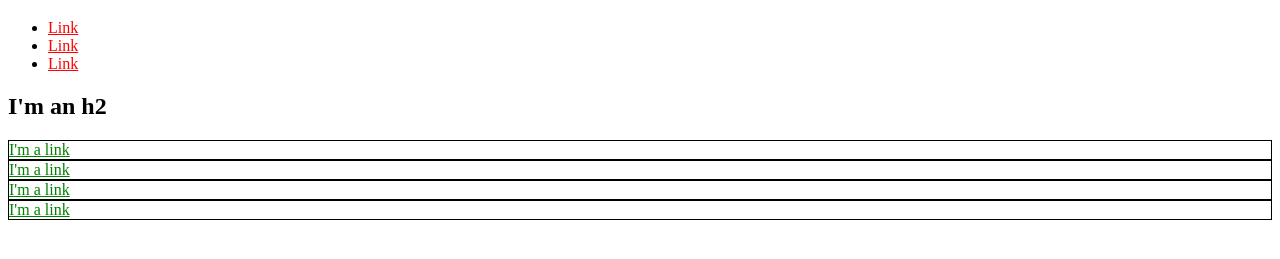
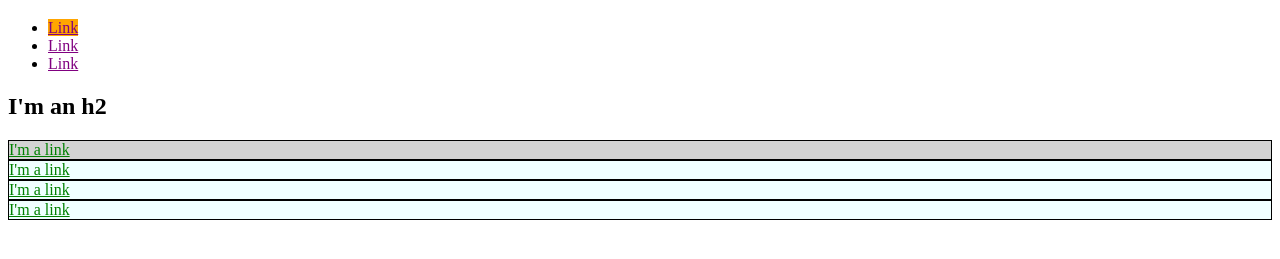
Before and after one commit to therealrodk/therealrodk.github.io, a plain HTML site: page index.html in a window 1280 px wide. Shown: the part 61-320 px from the top of the page. Drawn offline with Linux system fonts and the light colour scheme.

Commit message:
Update styles

```diff
--- a/index.html
+++ b/index.html
@@ -3,32 +3,52 @@
   <head>
     <title>Test Page: Don't Panic</title>
     <meta charset="utf-8">
+    <style>
+      a {
+        color: purple;
+      }
+      #exec-bio {
+        background-color: lightgray;
+      }
+      .bio-box {
+        border: 1px solid black;
+      }
+      .bio-box a {
+        color: green;
+      }
+      #orange-link {
+        background-color: orange;
+      }
+      .azure {
+        background-color: azure;
+      }
+    </style>
   </head>
   <body>
     <h1>I'm an h1</h1>
     <ul>
       <li>
-        <a href="http://example.com/" style="color: red;">Link</a>
+        <a href="http://example.com/" id="orange-link">Link</a>
       </li>
       <li>
-        <a href="http://example.com/" style="color: red;">Link</a>
+        <a href="http://example.com/">Link</a>
       </li>
       <li>
-        <a href="http://example.com/" style="color: red;">Link</a>
+        <a href="http://example.com/">Link</a>
       </li>
     </ul>
     <h2>I'm an h2</h2>
-    <div style="border: 1px solid black;">
-      <a href="http://example.com/" style="color: green;">I'm a link</a>
+    <div id="exec-bio" class="bio-box azure">
+      <a href="http://example.com/">I'm a link</a>
     </div>
-    <div style="border: 1px solid black;">
-      <a href="http://example.com/" style="color: green;">I'm a link</a>
+    <div class="bio-box azure">
+      <a href="http://example.com/">I'm a link</a>
     </div>
-    <div style="border: 1px solid black;">
-      <a href="http://example.com/" style="color: green;">I'm a link</a>
+    <div class="bio-box azure">
+      <a href="http://example.com/">I'm a link</a>
     </div>
-    <div style="border: 1px solid black;">
-      <a href="http://example.com/" style="color: green;">I'm a link</a>
+    <div class="bio-box azure">
+      <a href="http://example.com/">I'm a link</a>
     </div>
   </body>
 </html>
```
